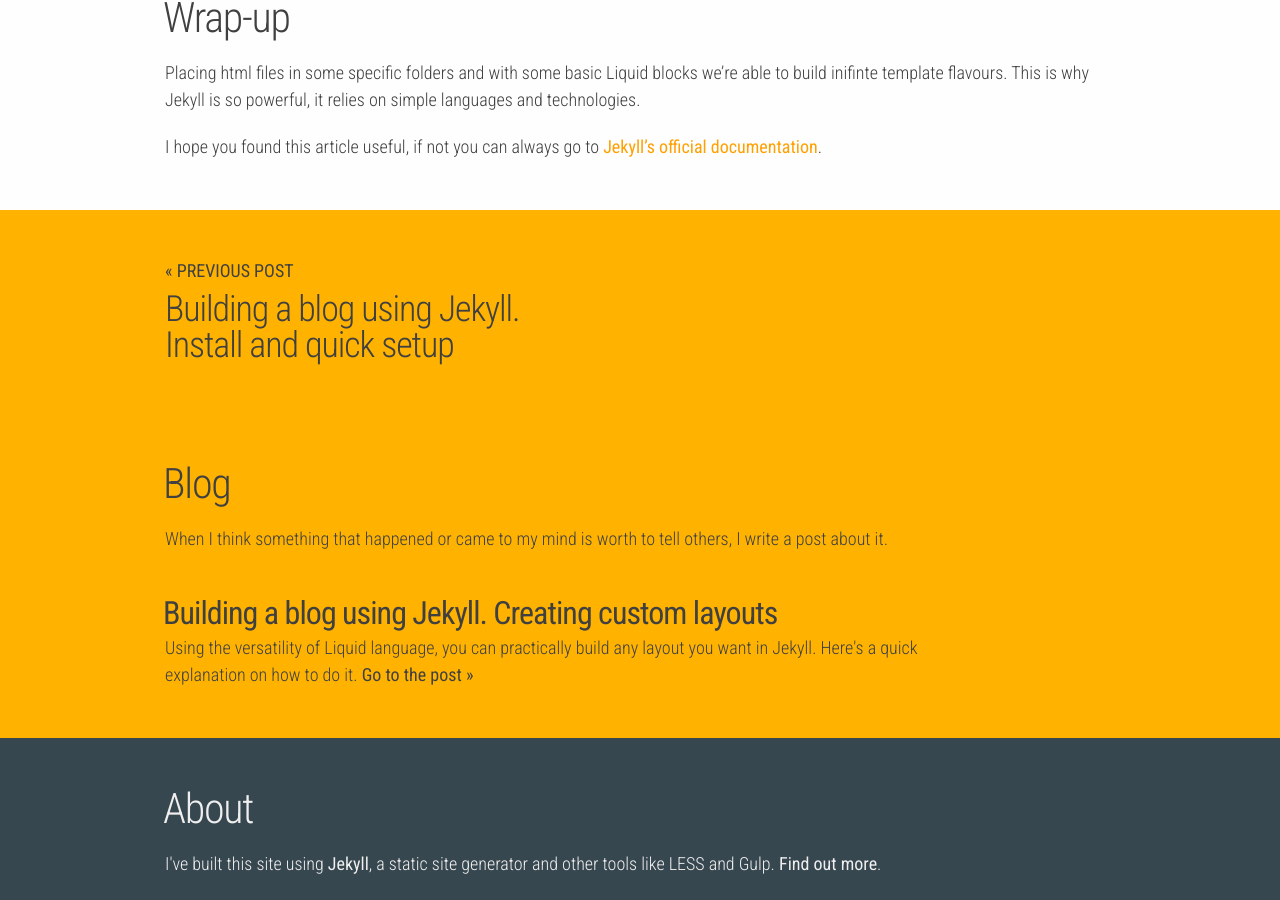
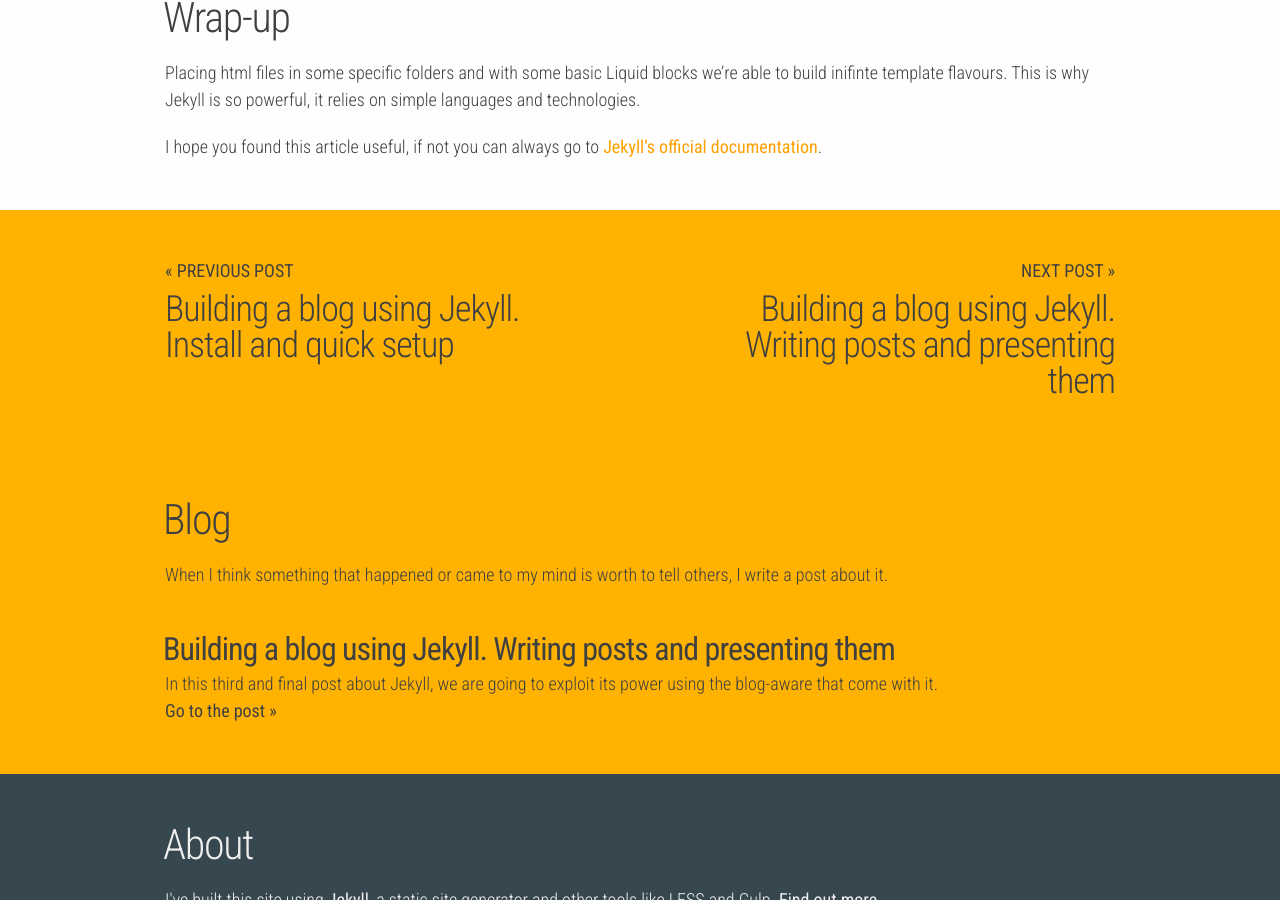
Before and after one commit to jeremenichelli/jeremenichelli.github.io, a Jekyll site: the page built from _posts/2015-07-07-building-blog-jekyll-creating-layouts.md, in a window 1280 px wide and 900 px high, scrolled down 6349 px. Built offline with Jekyll 4.4.1, drawn with Linux system fonts in a browser that asks for light colours; Markdown is read by kramdown in place of the engine named in the settings.

Commit message:
new post and small tweaks

````diff
--- a/_includes/head.html
+++ b/_includes/head.html
@@ -52,7 +52,7 @@
     <!-- twitter card meta -->
     <meta name="twitter:card" content="summary">
     <meta name="twitter:site" content="@jeremenichelli">
-    <meta name="twitter:title" content="{{ title }}">
+    <meta name="twitter:title" content="{{ page.title }}">
     <meta name="twitter:description" content="{{ description }}">
     <meta name="twitter:url" content="{{ url }}">
 
--- /dev/null
+++ b/_posts/2015-08-12-building-blog-jekyll-posts.md
@@ -0,0 +1,111 @@
+---
+layout: post
+title: Building a blog using Jekyll. Writing posts and presenting them
+resume: In this third and final post about Jekyll, we are going to exploit its power using the blog-aware that come with it.
+---
+
+This posts assumes you are familiar with this site generator, in case you're not you can read the two previous posts I've written where I explain how to set it up and create your first pages.
+
+
+## Building a separate layout for posts
+
+In spite of being one of the reasons of its popularity, creating a blog section in your site with Jekyll is really simple and you're going to notice here because this post is not oging to take a long.
+
+First of all we're going to create a new file inside the *_layouts* folder and call it *post.html*. You could still use your default layout file for the post you create but it's common you need to display some extra information or make some changes on the design to improve the reading experience.
+
+Let's go with something simple.
+
+```html
+{% raw %}{% include head.html %}{% endraw %}
+
+{% raw %}{% include header.html %}{% endraw %}
+
+<section class="post--content">
+    {% raw %}<p class="post--date">{{ page.date | date_to_string }}</p>{% endraw %}
+
+    {% raw %}<h1>{{ page.title }}</h1>{% endraw %}
+    {% raw %}<p>{{ page.introduction }}</p>{% endraw %}
+
+    {% raw %}{{ content }}{% endraw %}
+</section>
+
+{% raw %}{% include footer.html %}{% endraw %}
+```
+
+You might notice that the `page` word is used to make reference to the post information. As I said, we're going simple and just showing a title, an introduction or excerpt and the content. You might have also noticed that we're printing the date of the post but then adding some formatting. Jekyll and Liquid itself come with a lot of versatility on date filters, I suggest you to read their documentation if you really want the date attribute in a special format.
+
+
+## Creating your first post
+
+There's no much wizardry here. You just need to start throwing Markdown or HTML files inside the *_posts* folder, the only condition is that you need to name it in a particular way: **year-month-day-title-separate-by-hyphens.md**, and that's it.
+
+Of course you still need to maintain the YAML configuration as it was seeing in my previous posts. Here, you're going to assign the value *post* to *layout* and then fill the title and introduction attributes too.
+
+```html
+---
+layout: post
+title: My First Post
+introduction: Lorem ipsum dolor sit amet, consectetur adipiscing elit.
+---
+
+Nam elit purus, tempus vel velit non, laoreet tempus ligula. Suspendisse eu condimentum urna.
+
+Aliquam magna magna, faucibus non orci a, ultrices pretium justo. Donec tincidunt tellus mauris, quis viverra orci elementum sit amet. Quisque vulputate diam tortor, quis accumsan velit volutpat mattis.
+```
+
+There you go, that's a post in Jekyll. Simple, right?
+
+
+### Permalinks
+
+The url that your post will have can be change in the *_config.yml* file and Jekyll already has <a href="http://jekyllrb.com/docs/permalinks/" target="_blank">some nice formats ready to go</a> for you.
+
+
+## Listing your posts
+
+It's time to brag about your writing skills, **posts** is an array accessible in any file through the `site` namespace. It's up to you to show them in your home or create a new page where you can list them. Whatever you're choice is, this will get the job done.
+
+```html
+{% raw %}
+<ul>
+{% for post in site.posts %}
+    <li>
+        <a href="{{ post.url }}">
+            <h2>{{ post.title }}</h2>
+        </a>
+    </li>
+{% endfor %}
+</ul>
+{% endraw %}
+```
+
+Not so hard, but what if you're launching your site and didn't wrote anything yet?
+
+```html
+{% raw %}
+{% if site.posts.size > 0 %}
+    <ul>
+    {% for post in site.posts %}
+        <li>
+            <a href="{{ post.url }}">
+                <h2>{{ post.title }}</h2>
+            </a>
+        </li>
+    {% endfor %}
+    </ul>
+    {% else %}
+    <p>There are no posts available right. Come back soon!</p>
+{% endif %}
+{% endraw %}
+```
+
+A **for** loop and an **if** block, I'm guessing you're familiar with those in any other programming language, that's them in their Liquid form. Of course you have plenty of options to structure this view. You canshow there like some part of the content, the excerpt, the date.
+
+As you get into the Liquid language the opportunities will multiply themselves.
+
+
+## Wrap-up
+
+I hope you've enjoyed this last posts about Jekyll. Remember that is the engine behind this blog you're reading and I'm just scratching is surface, feel free to build your own stuff and share it with the community.
+
+If you have any questions, I'm available on <a href="https://www.twitter.com/jeremenichelli" target="_blank">twitter</a>. Happy blogging!
````
Also changed, not shown: README.md, 1 other file.
